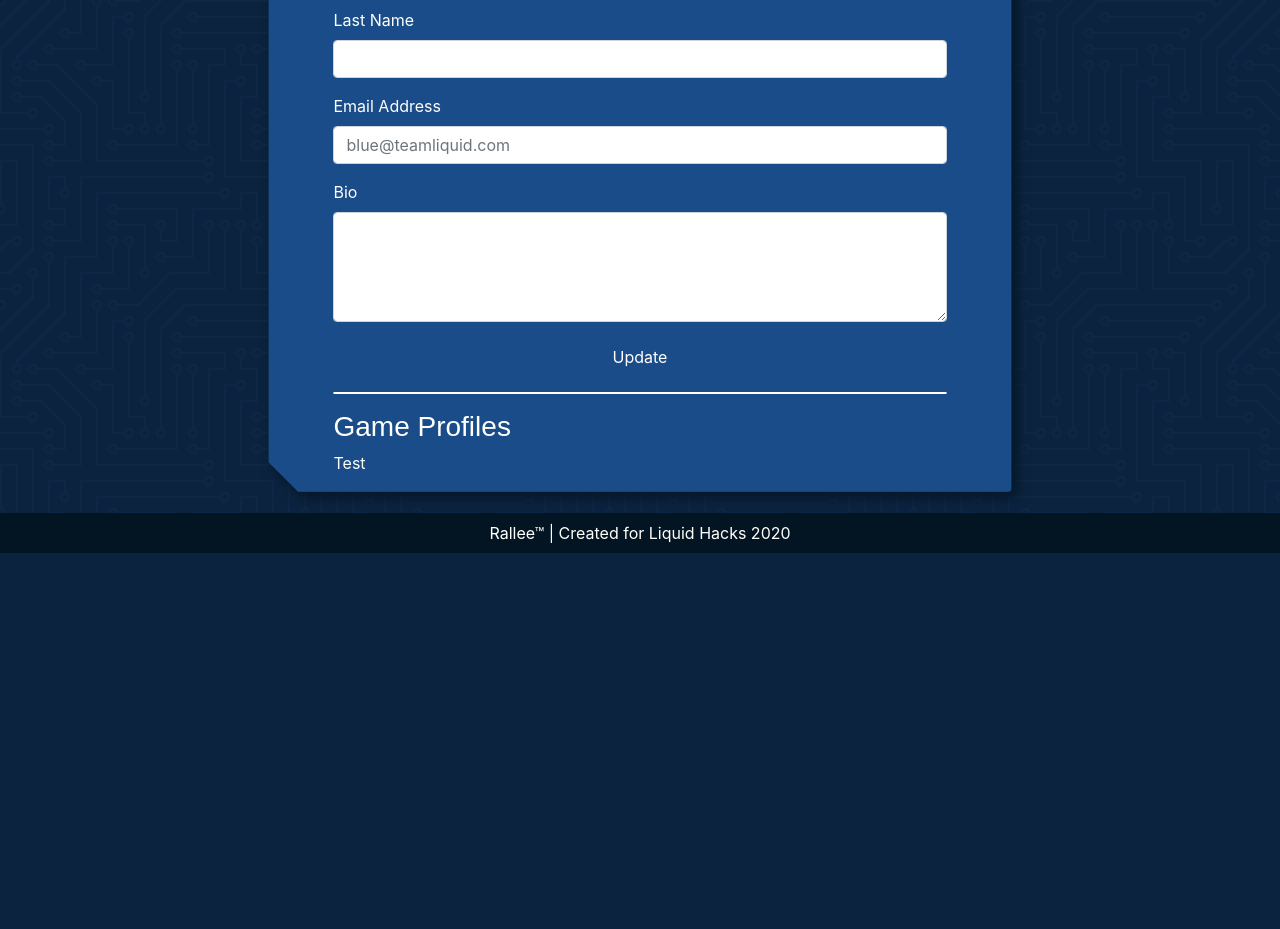
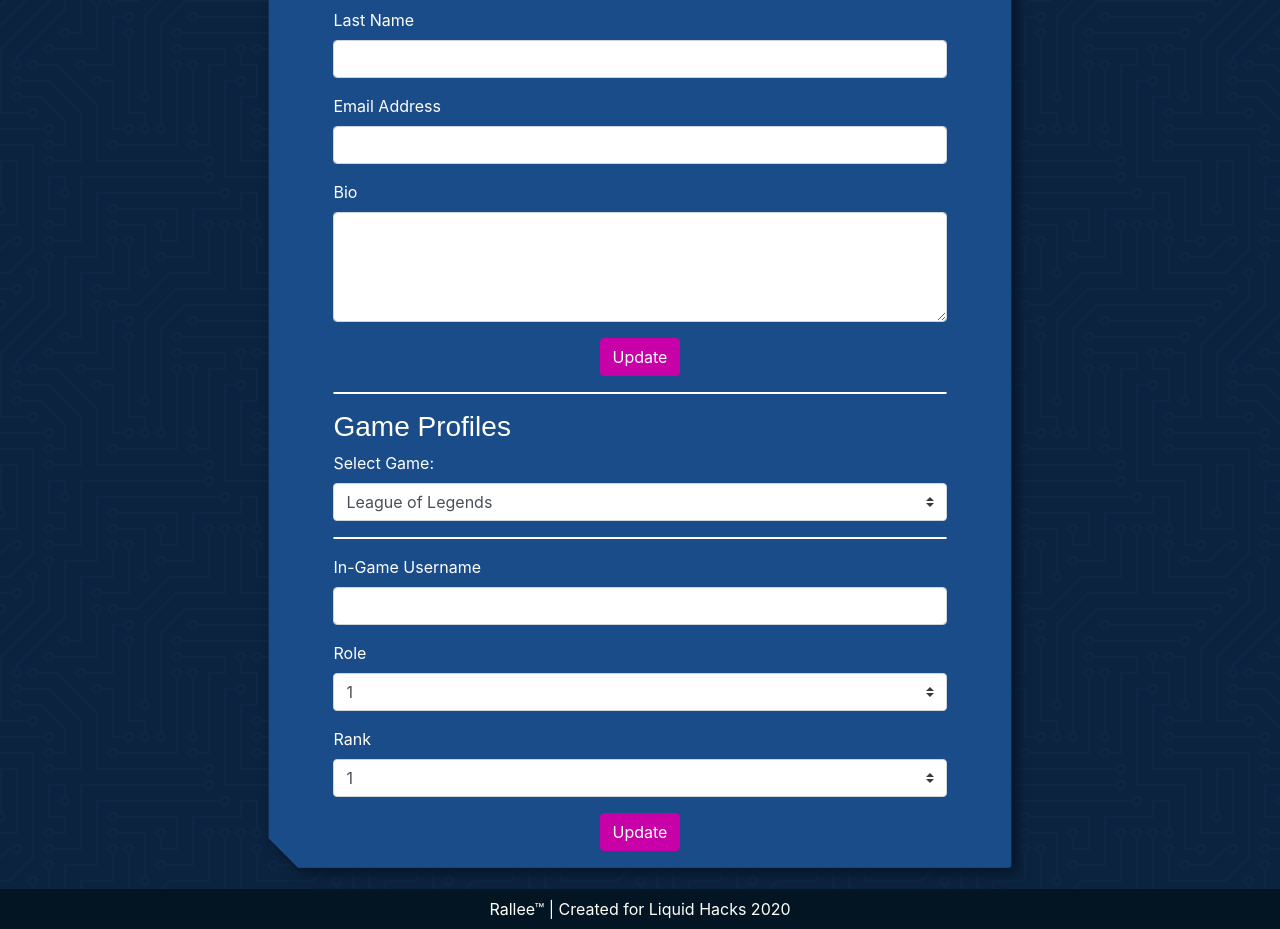
Before and after one commit to NotAnotherMetaTag/fe-rallee-liquidhacks, a React (Create React App) app: page /profile in a window 1280 px wide. Shown: the part 400-1329 px from the top of the page. Before the commit the page ends 953 px from the top, so only its background shows below. Built offline with nearby package versions, Linux system fonts and the light colour scheme; a web font is replaced by a local one.

Commit message:
Began implementing GameProfiles

```diff
--- a/src/components/Profile/ProfileForm/GameProfiles/GameProfiles.jsx
+++ b/src/components/Profile/ProfileForm/GameProfiles/GameProfiles.jsx
@@ -1,7 +1,104 @@
 import React from "react";
+import { Form, Button } from "react-bootstrap";
+import { Formik } from "formik";
+import * as yup from "yup";
+import FormDivider from "../../../FormDivider";
 
 function GameProfiles() {
-    return <div>Test</div>;
+    const initialValues = {
+        username: "",
+        firstName: "",
+        lastName: "",
+        email: "",
+        bio: ""
+    };
+
+    const onSubmit = () => {
+        // TODO: Post to backend
+        alert("User updated!");
+    };
+
+    const validationSchema = yup.object({
+        username: yup
+            .string()
+            .min(1, "Please enter your username")
+            .required("Please enter your username"),
+        role: yup
+            .string()
+            .min(1, "Please enter your first name")
+            .required("Please enter your first name"),
+        rank: yup
+            .string()
+            .min(1, "Please enter your last name")
+            .required("Please enter your last name")
+    });
+
+    return (
+        <>
+            <Form.Label>Select Game:</Form.Label>
+            <Form.Control as="select" custom>
+                <option>League of Legends</option>
+                <option>Dota 2</option>
+                <option>VALORANT</option>
+            </Form.Control>
+
+            <FormDivider />
+
+            <Formik {...{ initialValues, validationSchema, onSubmit }}>
+                {({ handleSubmit, getFieldProps, errors }) => (
+                    <Form noValidate onSubmit={handleSubmit}>
+                        <Form.Group controlId="formLoginEmail">
+                            <Form.Label>In-Game Username</Form.Label>
+                            <Form.Control
+                                type="input"
+                                placeholder=""
+                                {...getFieldProps("username")}
+                                isInvalid={!!errors.username}
+                            />
+                            <Form.Control.Feedback type="invalid">
+                                {errors.username}
+                            </Form.Control.Feedback>
+                        </Form.Group>
+
+                        <Form.Group controlId="formLoginEmail">
+                            <Form.Label>Role</Form.Label>
+                            <Form.Control as="select" custom>
+                                <option>1</option>
+                                <option>2</option>
+                                <option>3</option>
+                            </Form.Control>
+                            <Form.Control.Feedback type="invalid">
+                                {errors.role}
+                            </Form.Control.Feedback>
+                        </Form.Group>
+
+                        <Form.Group controlId="formLoginEmail">
+                            <Form.Label>Rank</Form.Label>
+                            <Form.Control as="select" custom>
+                                <option>1</option>
+                                <option>2</option>
+                                <option>3</option>
+                            </Form.Control>
+                            <Form.Control.Feedback type="invalid">
+                                {errors.rank}
+                            </Form.Control.Feedback>
+                        </Form.Group>
+
+                        <Button
+                            variant="secondary"
+                            type="submit"
+                            style={{
+                                display: "block",
+                                margin: "0 auto"
+                            }}
+                        >
+                            Update
+                        </Button>
+                    </Form>
+                )}
+            </Formik>
+        </>
+    );
 }
 
 export default GameProfiles;
--- a/src/components/Profile/ProfileForm/PersonalProfile/PersonalProfile.jsx
+++ b/src/components/Profile/ProfileForm/PersonalProfile/PersonalProfile.jsx
@@ -1,5 +1,5 @@
 import React from "react";
-import { Container, Row, Col, Form, Button } from "react-bootstrap";
+import { Form, Button } from "react-bootstrap";
 import { Formik } from "formik";
 import * as yup from "yup";
 
@@ -87,7 +87,6 @@ function PersonalProfile() {
                         <Form.Label>Email Address</Form.Label>
                         <Form.Control
                             type="email"
-                            placeholder="blue@teamliquid.com"
                             {...getFieldProps("email")}
                             isInvalid={!!errors.email}
                         />
@@ -111,7 +110,7 @@ function PersonalProfile() {
                     </Form.Group>
 
                     <Button
-                        variant="primary"
+                        variant="secondary"
                         type="submit"
                         style={{
                             display: "block",
```
